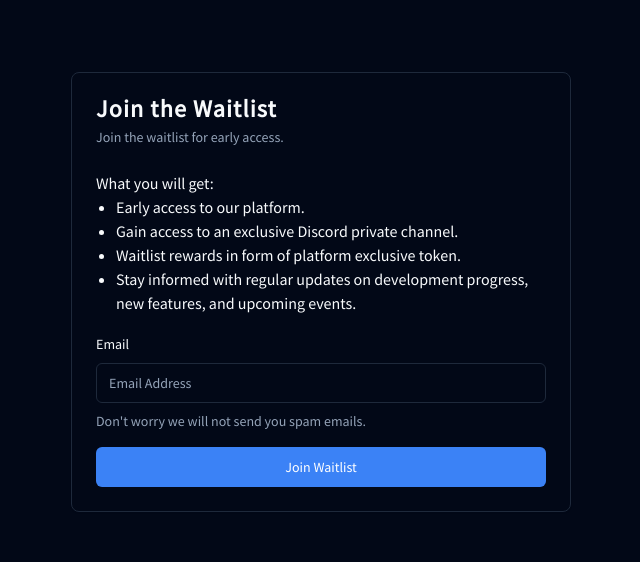
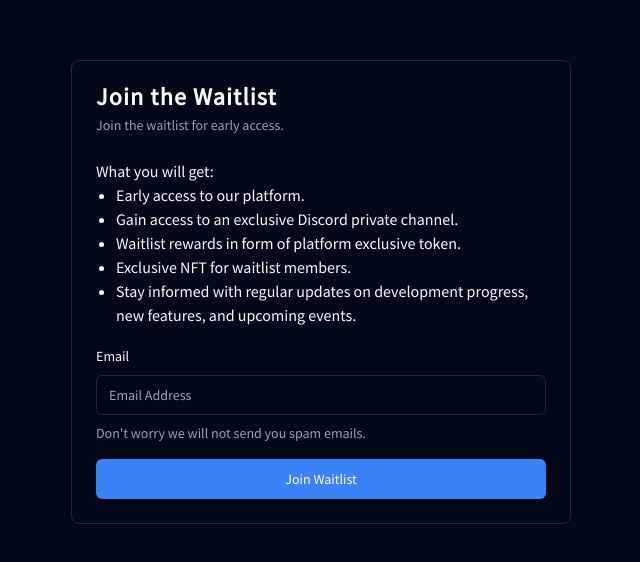
Before and after one commit to Harshal0902/SoFLEX, a Next.js app: page / in a window 1280 px wide. Shown: the part 108-670 px from the top of the page, without its empty margins (319-959 px from the left). Built offline with nearby package versions, Linux system fonts and the light colour scheme; no server answers.

Commit message:
✨ Update waitlist user perks

```diff
--- a/src/app/page.tsx
+++ b/src/app/page.tsx
@@ -56,6 +56,7 @@ export default function Page() {
             <li className='list-disc ml-5'>Early access to our platform.</li>
             <li className='list-disc ml-5'>Gain access to an exclusive Discord private channel.</li>
             <li className='list-disc ml-5'>Waitlist rewards in form of platform exclusive token.</li>
+            <li className='list-disc ml-5'>Exclusive NFT for waitlist members.</li>
             <li className='list-disc ml-5'>Stay informed with regular updates on development progress, new features, and upcoming events.</li>
           </ul>
           <Form {...form}>
```
